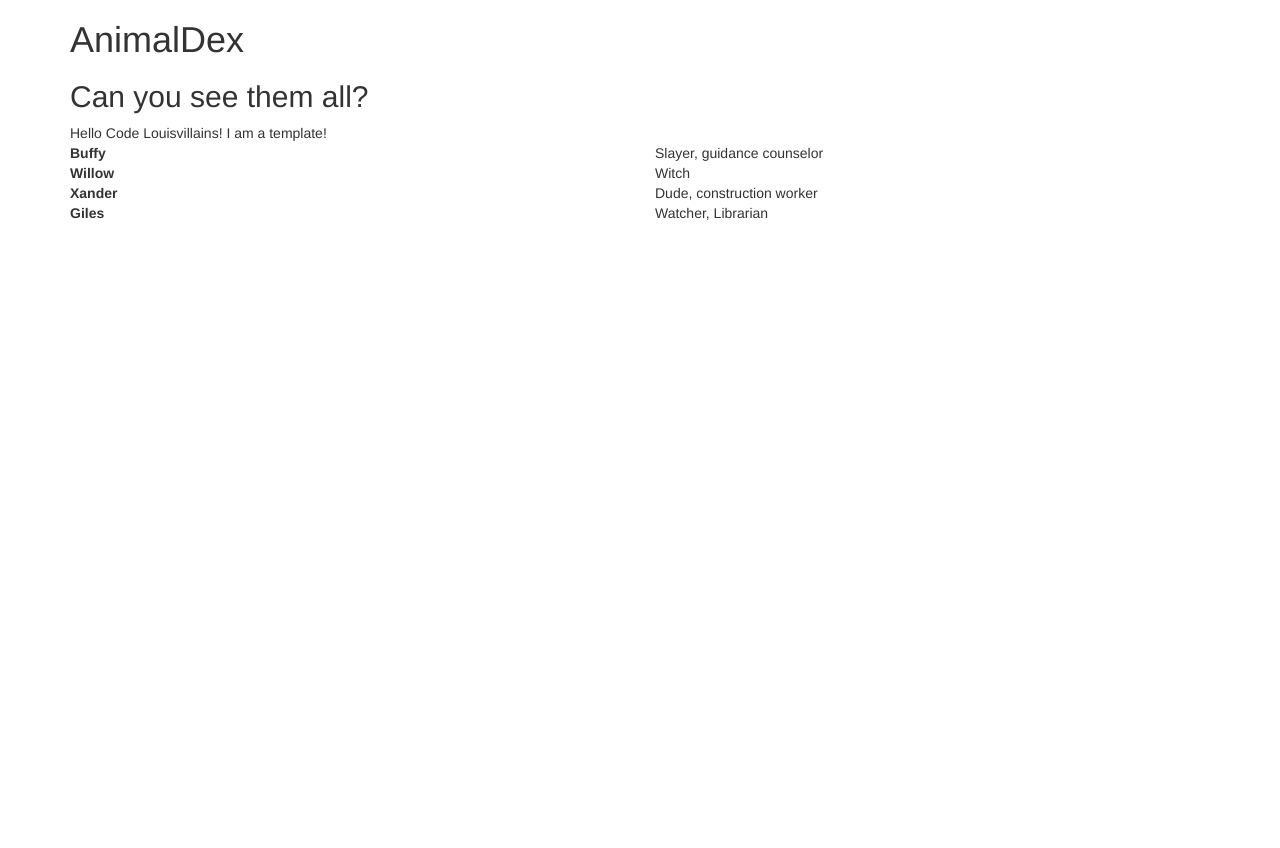
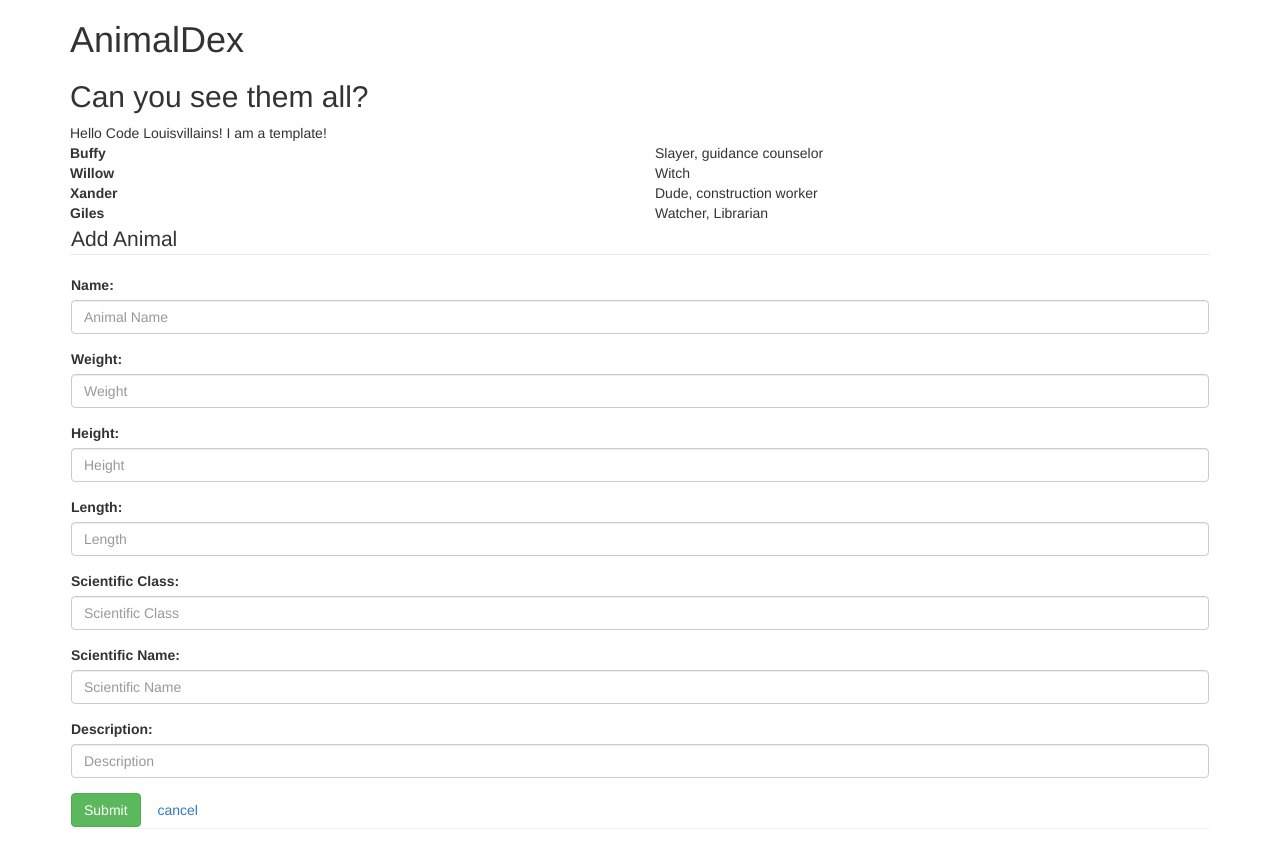
Before and after one commit to CorgiDev/animalDex, a website: page public/index.html in a window 1280 px wide. Before the commit the page ends 800 px from the top, so only its background shows below. Drawn offline with Linux system fonts and the light colour scheme.

Commit message:
Did some work on the add animal form and its relevant functions.
Form submit and list on main page not working.

```diff
--- a/public/index.html
+++ b/public/index.html
@@ -22,6 +22,50 @@
 
       <div id="list-container"></div>
 
+      <div id="form-container" class="panel">
+          <form id="add-file-form">
+              <legend>Add Animal</legend>
+
+              <div class="form-group">
+                  <label for="animal-name">Name:</label>
+                  <input type="text" class="form-control" id="animal-name" placeholder="Animal Name">
+              </div>
+
+              <div class="form-group">
+                  <label for="animal-weight">Weight:</label>
+                  <input type="text" class="form-control" id="animal-weight" placeholder="Weight">
+              </div>
+
+              <div class="form-group">
+                  <label for="animal-height">Height:</label>
+                  <input type="text" class="form-control" id="animal-height" placeholder="Height">
+              </div>
+
+              <div class="form-group">
+                  <label for="animal-length">Length:</label>
+                  <input type="text" class="form-control" id="animal-length" placeholder="Length">
+              </div>
+
+              <div class="form-group">
+                  <label for="animal-class">Scientific Class:</label>
+                  <input type="text" class="form-control" id="animal-class" placeholder="Scientific Class">
+              </div>
+
+              <div class="form-group">
+                  <label for="animal-scientific-name">Scientific Name:</label>
+                  <input type="text" class="form-control" id="animal-scientific-name" placeholder="Scientific Name">
+              </div>
+
+              <div class="form-group">
+                  <label for="animal-description">Description:</label>
+                  <input type="text" class="form-control" id="animal-description" placeholder="Description">
+              </div>
+
+              <button type="button" onclick="submitAnimalForm()" class="btn btn-success">Submit</button>
+              <button type="button" onclick="cancelAnimalForm()" class="btn btn-link">cancel</button>
+          </form>
+      </div>
+
     </div>
 
     <footer></footer>
--- a/public/js/app.js
+++ b/public/js/app.js
@@ -61,8 +61,36 @@ function refreshAnimalList() {
 }
 
 //Submit Animal Form
-function submitFileForm() {
+function submitAnimalForm() {
     console.log("You clicked 'submit'. Congratulations.");
+
+    const animalData = {
+        animalname: $('#animal-name').val(),
+        weight: $('#animal-weight').val(),
+        height: $('#animal-height').val(),
+        length: $('#animal-length').val(),
+        class: $('#animal-class').val(),
+        scientificname: $('#animal-scientific-name').val(),
+        description: $('#animal-description').val(),
+      };
+
+    console.log("Your animal data", animalData);
+
+    fetch('/api/animal', {
+        method: 'post',
+        body: JSON.stringify(animalData),
+        headers: {
+          'Content-Type': 'application/json'
+        }
+      })
+        .then(response => response.json())
+        .then(animal => {
+          console.log("We have posted the data", animal);
+          refreshAnimalList();
+        })
+        .catch(err => {
+          console.error("Well, crud! Things didn't go quite right.", err);
+        })
 }
 
 //Cancel Animal Form
```
Also changed, not shown: src/routes/index.js (+18 -3 lines).
